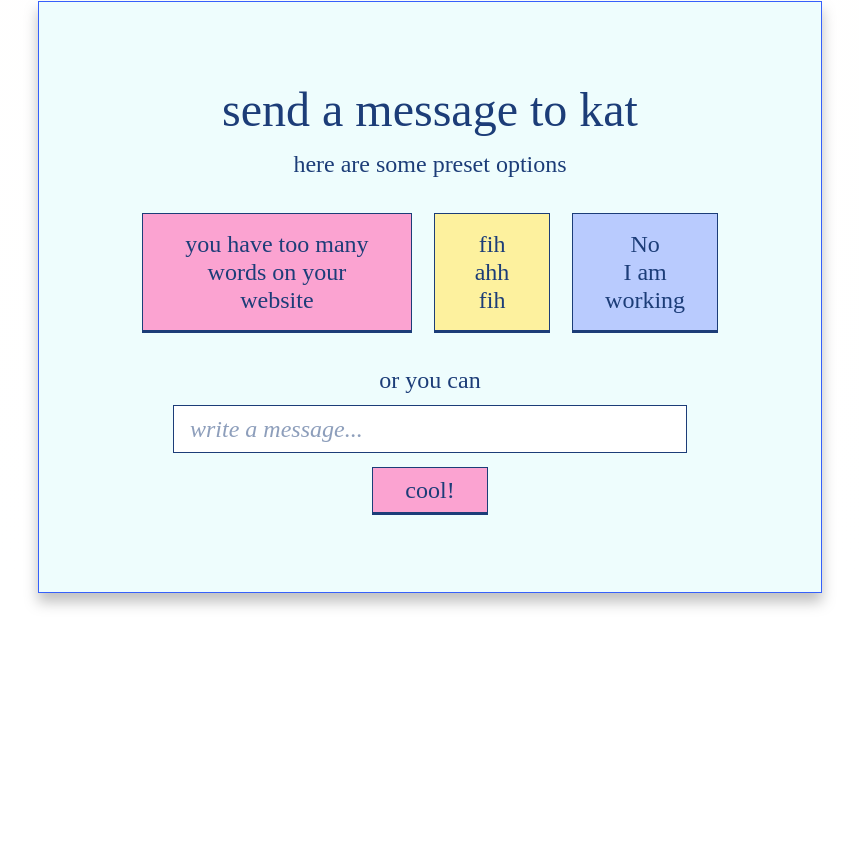
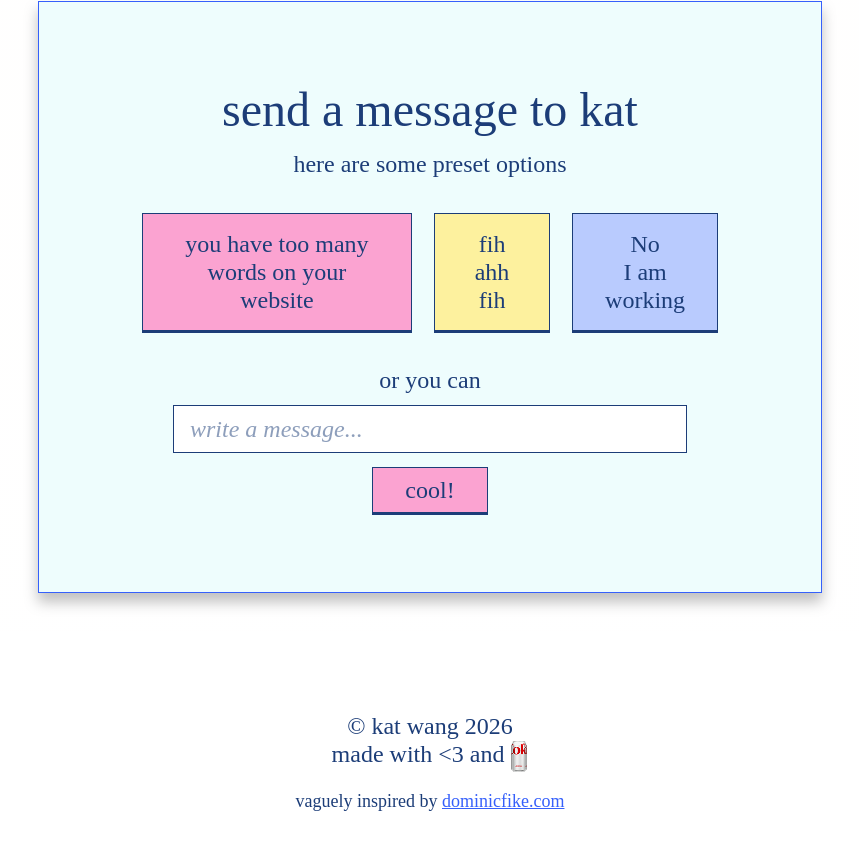
Before and after one commit to ikealoverkat/katwebsite3, a SvelteKit app: page / in a window 1280 px wide. Shown: the part 3774-4623 px from the top of the page, without its empty margins (210-1069 px from the left). Before the commit the page ends 4406 px from the top, so only its background shows below. Built offline with nearby package versions, Linux system fonts and the light colour scheme.

Commit message:
add footer

```diff
--- a/src/routes/+page.svelte
+++ b/src/routes/+page.svelte
@@ -230,7 +230,7 @@
 					<img src="/imgs/landing/intern-3.PNG" alt="athena team dinner" />
 				</div>
 				<div class="mr-20 flex flex-col text-left">
-					<h1 class="text-[48px] leading-12 text-dark-blue font-bold">LISTEN TO BEABADOOBEE</h1>
+					<h1 class="text-[48px] leading-12 font-bold text-dark-blue">LISTEN TO BEABADOOBEE</h1>
 					<p class="mb-2 text-[24px] text-dark-blue italic">since june 2022</p>
 					<p class="text-[24px] text-dark-blue">
 						I LOVE BEABADOOBEE <br />
@@ -241,17 +241,33 @@
 			</div>
 		</div>
 		<!-- send a message -->
-		<div class="mt-36 outline outline-blue bg-light-teal drop-shadow-xl drop-shadow-black/25 p-18 m-10 w-11/18 justify-self-center justify-items-center items-center text-center align-middle">
+		<div
+			class="m-10 mt-36 w-11/18 items-center justify-items-center justify-self-center bg-light-teal p-18 text-center align-middle outline outline-blue drop-shadow-xl drop-shadow-black/25"
+		>
 			<h1 class="text-[48px] text-dark-blue">send a message to kat</h1>
 			<p class="text-[24px] text-dark-blue">here are some preset options</p>
-			<div class="flex flex-row gap-6 m-8">
+			<div class="m-8 flex flex-row gap-6">
 				<button class="message-button bg-pink">you have too many words on your website</button>
 				<button class="message-button bg-light-yellow">fih ahh fih</button>
-				<button class="message-button bg-[#b9cbfe]">No <br/> I am working</button>
+				<button class="message-button bg-[#b9cbfe]">No <br /> I am working</button>
 			</div>
 			<p class="text-[24px] text-dark-blue">or you can</p>
-			<input placeholder="write a message..." type="text" class="outline message-custom"/>
-			<input type="submit" value="cool!" class="outline message-submit"/>
+			<input placeholder="write a message..." type="text" class="message-custom outline" />
+			<input type="submit" value="cool!" class="message-submit outline" />
 		</div>
 	</div>
+	<!-- footer -->
+	<div class="items-center justify-center text-center p-20 bg-white">
+		<h2 class="text-[24px] leading-[28px] text-dark-blue">
+			© kat wang 2026
+			<br /> made with &lt;3 and <img src="/imgs/dietcoke.png" alt="diet coke" class="w-[18px] inline" />
+		</h2>
+		<h2 class="text-[18px] text-dark-blue mt-4">
+			vaguely inspired by <a
+				href="dominicfike.com"
+				target="_blank"
+				class="text-blue underline hover:decoration-wavy">dominicfike.com</a
+			>
+		</h2>
+	</div>
 </div>
```
Also changed, not shown: static/imgs/dietcoke.png (added).
